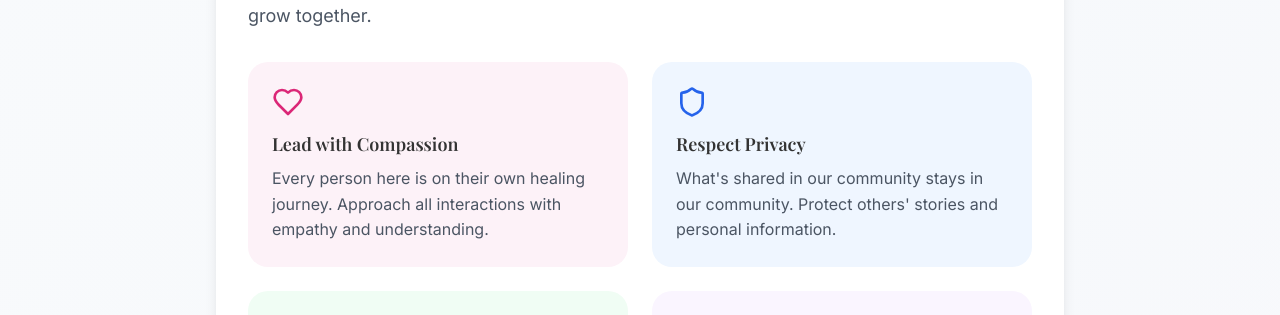
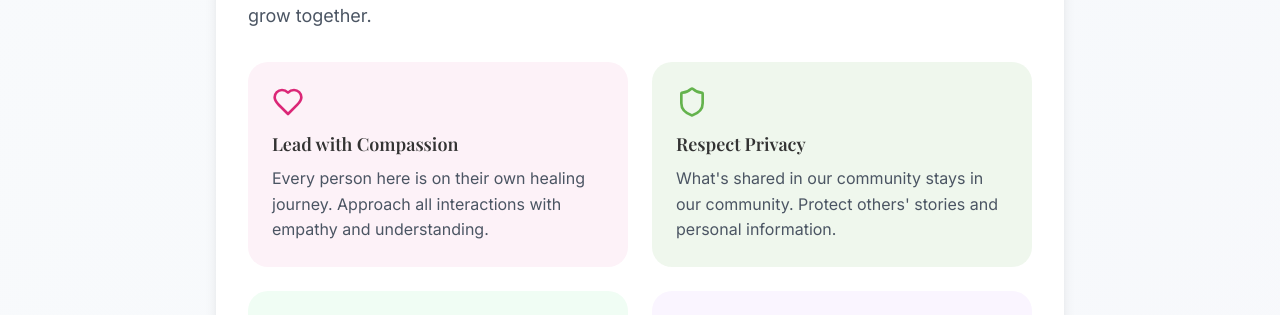
Before and after one commit to oluwaluhmie/inside-lyf, a React (Vite) app: page /community-guidelines in a window 1280 px wide. Shown: the part 215-530 px from the top of the page. Built offline with nearby package versions, Linux system fonts and the light colour scheme; no server answers.

Commit message:
Change icon color on community guidelines

```diff
--- a/src/pages/CommunityGuidelines.tsx
+++ b/src/pages/CommunityGuidelines.tsx
@@ -19,8 +19,8 @@ const CommunityGuidelines = () => {
               <p className="text-gray-600">Every person here is on their own healing journey. Approach all interactions with empathy and understanding.</p>
             </div>
 
-            <div className="bg-blue-50 rounded-lg p-6">
-              <Shield className="w-8 h-8 text-blue-600 mb-3" />
+            <div className="bg-primary/10 rounded-lg p-6">
+              <Shield className="w-8 h-8 text-primary mb-3" />
               <h3 className="text-lg font-semibold mb-2">Respect Privacy</h3>
               <p className="text-gray-600">What's shared in our community stays in our community. Protect others' stories and personal information.</p>
             </div>
```
